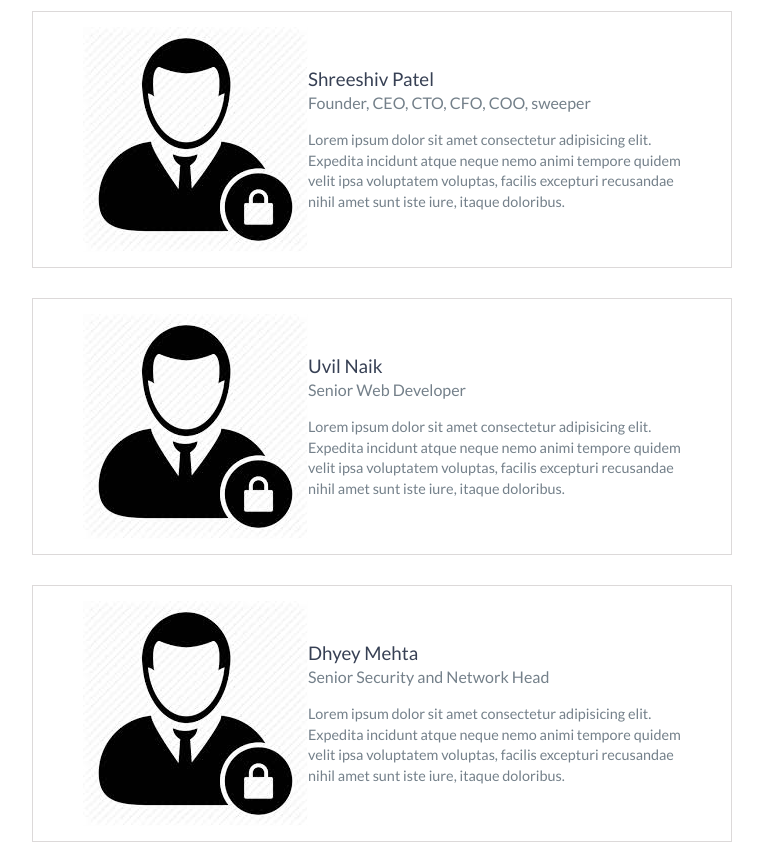
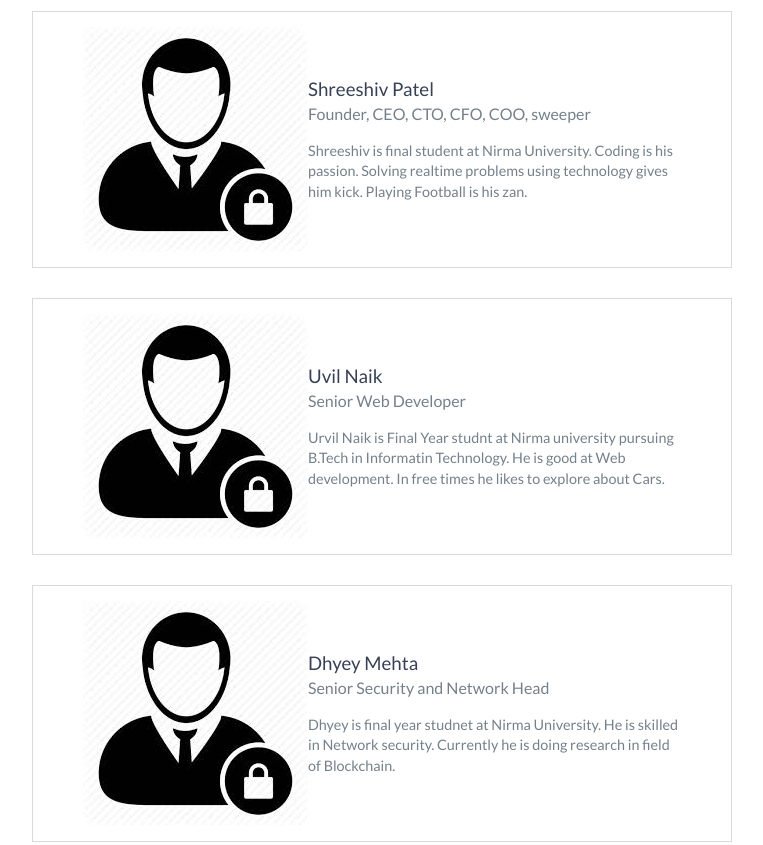
Before and after one commit to tufanProtocol/tufanProtocol.github.io, a website: page index.html in a window 1280 px wide. Shown: the part 2240-3085 px from the top of the page, without its empty margins (258-1021 px from the left). Drawn offline with nearby package versions, Linux system fonts and the light colour scheme.

Commit message:
Change team details.

```diff
--- a/index.html
+++ b/index.html
@@ -143,7 +143,7 @@ At the end of financial year, we have to submit all invoices/bills to our accoun
             <div class="team-right">
                 <h3>Shreeshiv Patel</h3>
                 <h4>Founder, CEO, CTO, CFO, COO, sweeper</h4>
-            <p>Lorem ipsum dolor sit amet consectetur adipisicing elit. Expedita incidunt atque neque nemo animi tempore quidem velit ipsa voluptatem voluptas, facilis excepturi recusandae nihil amet sunt iste iure, itaque doloribus.</p>
+           <p>Shreeshiv is final student at Nirma University. Coding is his passion. Solving realtime problems using technology gives him kick. Playing Football is his zan.</p>
            </div>
             </div>
             </div>
@@ -155,8 +155,7 @@ At the end of financial year, we have to submit all invoices/bills to our accoun
                 <div class="team-right">
                     <h3>Uvil Naik</h3>
                     <h4>Senior Web Developer</h4>
-                <p>Lorem ipsum dolor sit amet consectetur adipisicing elit. Expedita incidunt atque neque nemo animi tempore quidem velit ipsa voluptatem voluptas, facilis excepturi recusandae nihil amet sunt iste iure, itaque doloribus.</p>
-               </div>
+			<p>Urvil Naik is Final Year studnt at Nirma university pursuing B.Tech in Informatin Technology. He is good at Web development. In free times he likes to explore about Cars. </p>  </div>
                 </div>
                 </div>
                 <div class="education-block">
@@ -166,8 +165,7 @@ At the end of financial year, we have to submit all invoices/bills to our accoun
                     <div class="team-right">
                         <h3>Dhyey Mehta</h3>
                         <h4>Senior Security and Network Head</h4>
-                    <p>Lorem ipsum dolor sit amet consectetur adipisicing elit. Expedita incidunt atque neque nemo animi tempore quidem velit ipsa voluptatem voluptas, facilis excepturi recusandae nihil amet sunt iste iure, itaque doloribus.</p>
-                   </div>
+			    <p>Dhyey is final year studnet at Nirma University. He is skilled in Network security. Currently he is doing research in field of Blockchain.</p>  </div>
                     </div>
                     </div>
 
```
